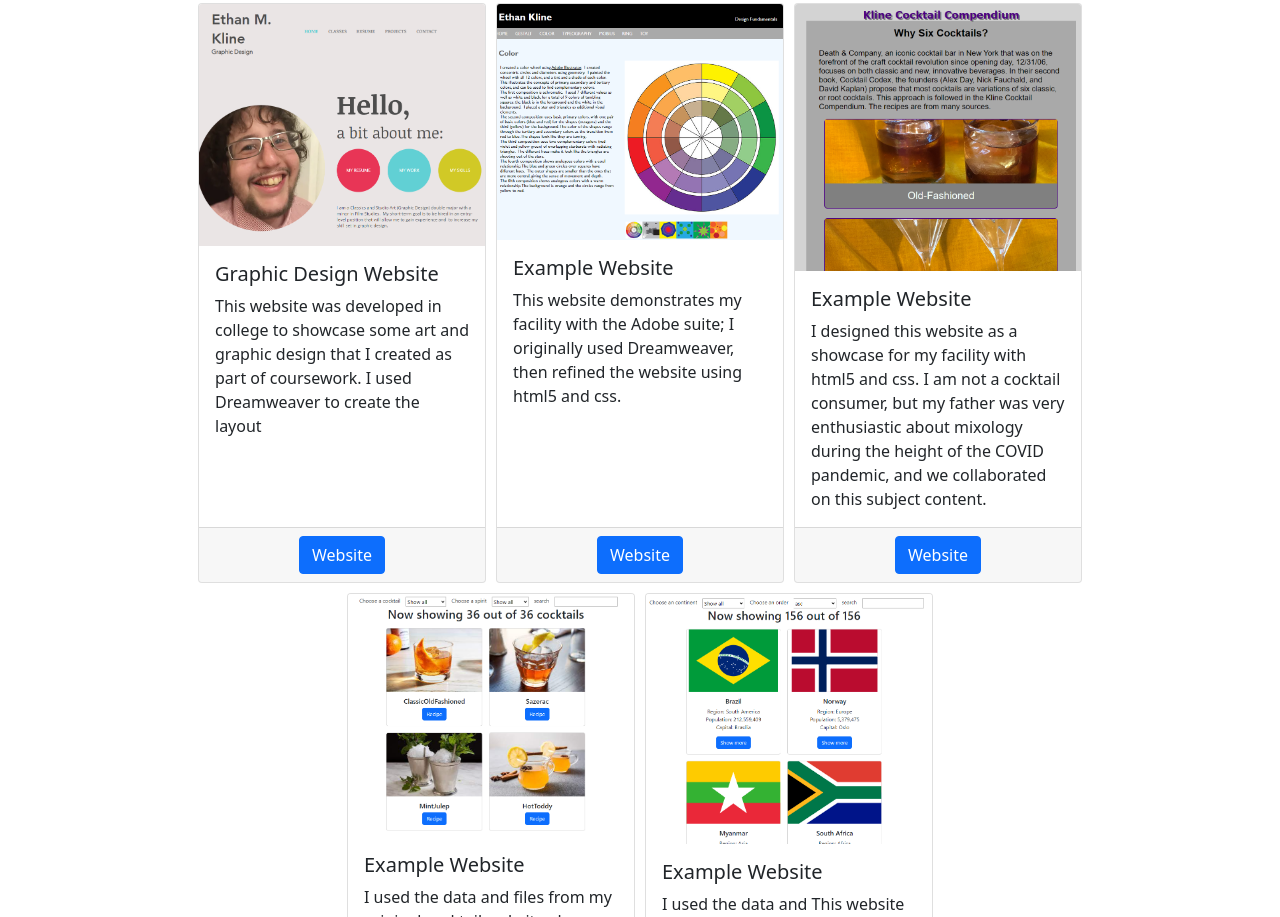
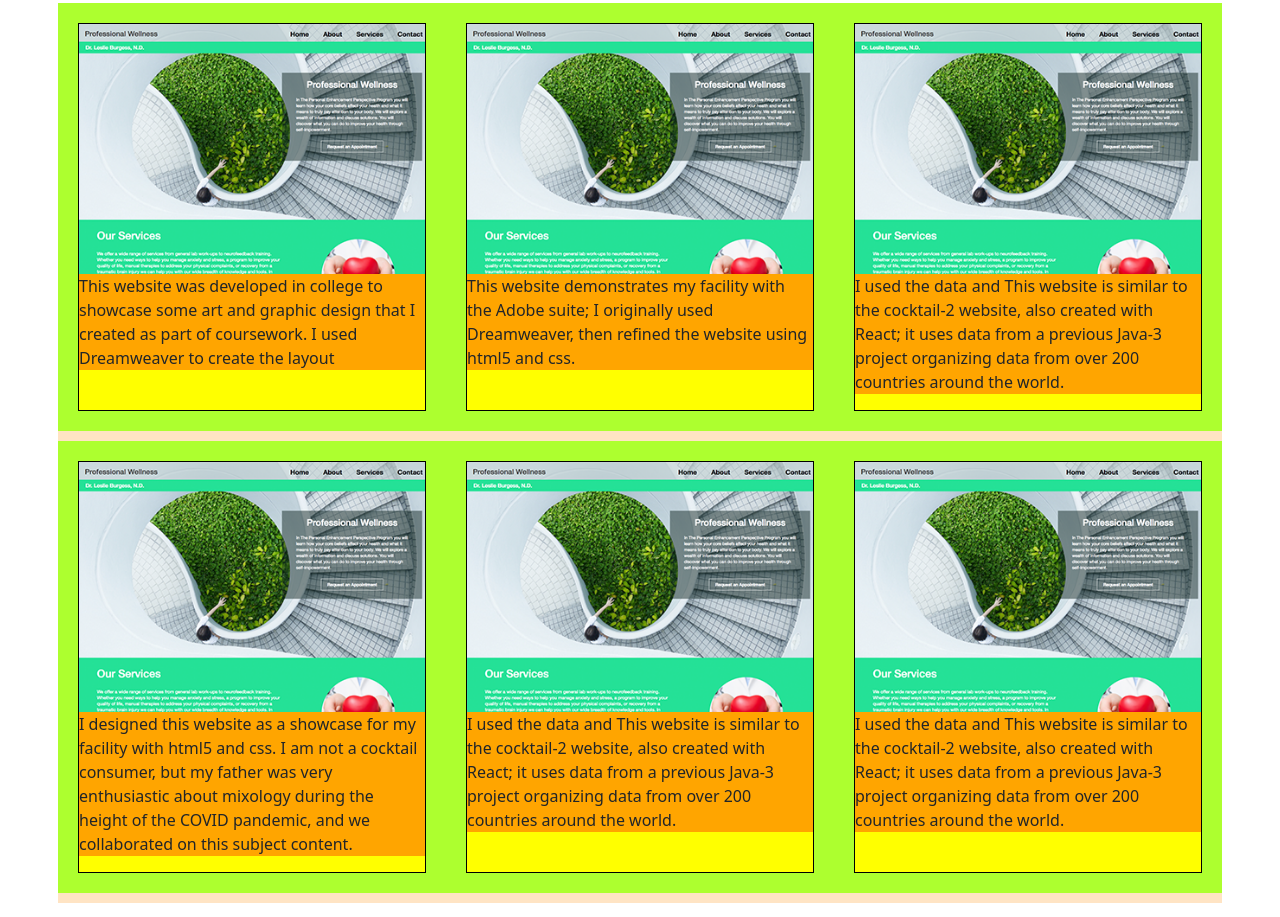
Before and after one commit to suburbandox/ethan-portfolio, a plain HTML site: page index.html in a window 1280 px wide. Shown: the part 2043-2960 px from the top of the page. Drawn offline with nearby package versions, Linux system fonts and the light colour scheme.

Commit message:
added new grid

```diff
--- a/index.css
+++ b/index.css
@@ -1,6 +1,7 @@
 h1{
     text-align: center;
 }
+/* nav */
 .navbar{
     padding: 0px;
     background-color: #808080;
@@ -28,18 +29,20 @@ h1{
 }
 .navbar li{
     float: left;
+}
 
-}
 .container{
-
     padding: 0px;
 }
 .blue{
     display: flex;
     flex-wrap: wrap;
-    gap: 10px;
+    gap: 30px;
     justify-content: center;
+    background-color: lightcyan;
+    margin-top: 100px;
 }
+
 .big{
     background-color: rgb(217, 234, 233);
 }
@@ -50,13 +53,23 @@ h1{
 section{
     padding: 150px 0;
 }
-button{
-    margin: auto;
-    display: block;
+.red{
+
+    background-color: bisque;
 }
-row1{
-    width: 25%;
+.green{
+    padding: 20px;
+    margin-bottom: 10px;
+    background-color: greenyellow;
 }
-row2{
-    width: 75%;
+.orange{
+    background-color: orange;
 }
+.yellow{
+    background-color: yellow;
+    border: 1px solid black;
+    height: 100%;
+}
+ .red img{
+    width: 100%;
+}
--- a/index.html
+++ b/index.html
@@ -28,40 +28,43 @@
       <ul>
         <li>To obtain experience in web development/design or computer software development </li>
         <li>To develop skills and experience that may lead to long-term employment opportunities</li>
-        <li>To network with individuals in the software development and IT community that can provide guidance for career development</li>
-        <li>My Personal Vision is to be a strong member of a team that produces outstanding web design services working for a company that values its employees. </li>
+        <li>To network with individuals in the software development and IT community that can provide guidance for
+          career development</li>
+        <li>My Personal Vision is to be a strong member of a team that produces outstanding web design services working
+          for a company that values its employees. </li>
       </ul>
       <h2>Education</h2>
 
       <h5>The University of Iowa</h5>
       <ul>
-        <li>B.A.  Major: 	Classics (Ancient Civilizations) and Studio Art (Graphic Design)(GPA 3.39) 	May, 2018</li>
+        <li>B.A. Major: Classics (Ancient Civilizations) and Studio Art (Graphic Design)(GPA 3.39) May, 2018</li>
       </ul>
       <h5>Kirkwood Community College</h5>
       <ul>
-        <li>Medical Assistant Program (GPA 3.68)	2019-2021</li>
-        <li>	Computer Software Development (GPA 3.9)	2021-2024</li>
-        <li>		.NET Programming Certificate	2023</li>
-        <li>		JAVA Programming Certificate	2023</li>
+        <li>Medical Assistant Program (GPA 3.68) 2019-2021</li>
+        <li> Computer Software Development (GPA 3.9) 2021-2024</li>
+        <li> .NET Programming Certificate 2023</li>
+        <li> JAVA Programming Certificate 2023</li>
       </ul>
       <h2>Work Experience</h2>
       <ul>
-        <li>Unit Testing (Quality Assurance) Internship, ACT, Iowa City	Summer 2022
+        <li>Unit Testing (Quality Assurance) Internship, ACT, Iowa City Summer 2022
           Supervisor: Trish Turner
         </li>
         <ol>
           <li>Assisted with creating continuous integration infrastructure and environments </li>
           <li>Developed a dashboard to indicate progress and status of all CI pipelines </li>
-            <li>Helped ensure software quality in an Agile development environment by highlighting gaps in documentation</li>
+          <li>Helped ensure software quality in an Agile development environment by highlighting gaps in documentation
+          </li>
         </ol>
-          <li>Graphic Design, self-employed 	2018-2020</li>
+        <li>Graphic Design, self-employed 2018-2020</li>
       </ul>
       <h2>Honors and Awards</h2>
       <ul>
-        <li>Eagle Scout, BSA	2012</li>
-        <li>University of Iowa Dance Marathon Scholarship	2013-2017</li>
-        <li>Dean’s List, University of Iowa	2017-2018</li>
-        <li>Dean’s List, Kirkwood Community College	2019-2023</li>
+        <li>Eagle Scout, BSA 2012</li>
+        <li>University of Iowa Dance Marathon Scholarship 2013-2017</li>
+        <li>Dean’s List, University of Iowa 2017-2018</li>
+        <li>Dean’s List, Kirkwood Community College 2019-2023</li>
       </ul>
       <h2>Computer Skills</h2>
       <ul>
@@ -69,7 +72,7 @@
         <li>Programming Languages: Python, C-#, JAVA</li>
         <li>Database: SQL; SQLExpress, MySQL, PHP</li>
         <li>Microsoft Office Suite: Word, Excel, PowerPoint, Access</li>
-        <li>Adobe Creative Suite: Photoshop, Lightroom,  Illustrator, InDesign, Dreamweaver, After Effects</li>
+        <li>Adobe Creative Suite: Photoshop, Lightroom, Illustrator, InDesign, Dreamweaver, After Effects</li>
         <li>3D Modeling: Blender, 3DX Max</li>
       </ul>
     </div>
@@ -77,79 +80,177 @@
   <section id="About" class="big">
     <div class="container">
       <h1>About</h1>
-      <p>Motivated and detail-oriented software development student with a passion for creating innovative solutions. Currently completing a degree (almost done!) in software development, I possess a strong foundation in programming languages and development methodologies. Known for my hardworking and reliable nature, I thrive in collaborative environments and am adept at problem-solving. Beyond my academic pursuits, I bring a well-rounded perspective to my work, thanks to my close-knit family of three brothers and our beloved canine companions. Eager to contribute my skills and dedication to a dynamic team in the software development field.</p>
+      <p>Motivated and detail-oriented software development student with a passion for creating innovative solutions.
+        Currently completing a degree (almost done!) in software development, I possess a strong foundation in
+        programming languages and development methodologies. Known for my hardworking and reliable nature, I thrive in
+        collaborative environments and am adept at problem-solving. Beyond my academic pursuits, I bring a well-rounded
+        perspective to my work, thanks to my close-knit family of three brothers and our beloved canine companions.
+        Eager to contribute my skills and dedication to a dynamic team in the software development field.</p>
     </div>
   </section>
   <section id="Portfolio">
-      <div class="container">
+    <div class="container ">
       <h1>Portfolio</h1>
+      <div class="row red">
+        <div class="col-md-4 col-sm-6 green">
+          <div class="yellow">
+            <a href="http://emkline.wixsite.com/resume " target="_blank">
+              <img src="image/doctor.png" alt="">
+            </a>
+            <div class="orange">
+              <p>This website was developed in college to showcase some art and graphic design that I
+                created as part of coursework. I used Dreamweaver to create the layout
+              </p>
+            </div>
+          </div>
+        </div>
+        <div class="col-md-4 col-sm-6 green">
+          <div class="yellow">
+            <a href="https://suburbandox.github.io/my-art-website2/html/color.html" target="_blank">
+              <img src="image/doctor.png" alt="">
+            </a>
+            <div class="orange">
+              <p>This website demonstrates my facility with the Adobe suite; I originally used
+                Dreamweaver, then refined the website using html5 and css.
+              </p>
+            </div>
+          </div>
+        </div>
+        <div class="col-md-4 col-sm-6 green">
+          <div class="yellow">
+            <a href="https://suburbandox.github.io/Ethan-Cocktail-Website/index.html " target="_blank">
+              <img src="image/doctor.png" alt="">
+            </a>
+            <div class="orange">
+              <p>I used the data and This website is similar to the cocktail-2 website, also created
+                with React; it uses data from a previous Java-3 project organizing data from over 200 countries around the
+                world.
+              </p>
+            </div>
+          </div>
+        </div>
+         <div class="col-md-4 col-sm-6 green">
+          <div class="yellow">
+            <a href="https://suburbandox.github.io/ethan-cocktail-website2/ " target="_blank">
+              <img src="image/doctor.png" alt="">
+            </a>
+            <div class="orange">
+              <p>I designed this website as a showcase for my facility with html5 and css. I am not a
+                cocktail consumer, but my father was very enthusiastic about mixology during the height of the COVID
+                pandemic, and we collaborated on this subject content.
+              </p>
+            </div>
+          </div>
+        </div>
+        <div class="col-md-4 col-sm-6 green">
+          <div class="yellow">
+            <a href="https://suburbandox.github.io/countries/" target="_blank">
+              <img src="image/doctor.png" alt="">
+            </a>
+            <div class="orange">
+              <p>I used the data and This website is similar to the cocktail-2 website, also created
+                with React; it uses data from a previous Java-3 project organizing data from over 200 countries around the
+                world.
+              </p>
+            </div>
+          </div>
+        </div>
+        <div class="col-md-4 col-sm-6 green">
+          <div class="yellow">
+            <a href="https://suburbandox.github.io/klinecookbook2/" target="_blank">
+              <img src="image/doctor.png" alt="">
+            </a>
+            <div class="orange">
+              <p>I used the data and This website is similar to the cocktail-2 website, also created
+                with React; it uses data from a previous Java-3 project organizing data from over 200 countries around the
+                world.
+              </p>
+            </div>
+          </div>
+        </div>
+
+
+      </div>
+
       <div class="blue">
         <div class="card" style="width: 18rem;">
+          <a href="http://emkline.wixsite.com/resume " target="_blank">
             <img src="image/wixsite.png" class="card-img-top" alt="...">
+
+          </a>
           <div class="card-body">
             <h5 class="card-title">Graphic Design Website</h5>
             <p class="card-text">This website was developed in college to showcase some art and graphic design that I
               created as part of coursework. I used Dreamweaver to create the layout</p>
 
           </div>
-          <div class="card-footer" style="text-align: center;">
-            <a href="http://emkline.wixsite.com/resume " class="btn btn-primary" target="_blank">Website</a>
+
+        </div>
+        <div class="card" style="width: 18rem;">
+          <a href="https://suburbandox.github.io/my-art-website2/html/color.html" target="_blank">
+
+            <img src="image/colorsite.png" class="card-img-top" alt="...">
+          </a>
+          <div class="card-body">
+            <h5 class="card-title">Example Website</h5>
+            <p class="card-text">This website demonstrates my facility with the Adobe suite; I originally used
+              Dreamweaver, then refined the website using html5 and css. </p>
+
+          </div>
+
+        </div>
+        <div class="card" style="width: 18rem;">
+          <a href="https://suburbandox.github.io/Ethan-Cocktail-Website/index.html" target="_blank">
+
+            <img src="image/cocktailsite.png" class="card-img-top" alt="...">
+          </a>
+          <div class="card-body">
+            <h5 class="card-title">Example Website</h5>
+            <p class="card-text">I designed this website as a showcase for my facility with html5 and css. I am not a
+              cocktail consumer, but my father was very enthusiastic about mixology during the height of the COVID
+              pandemic, and we collaborated on this subject content. </p>
+
+          </div>
+
+        </div>
+        <div class="card" style="width: 18rem;">
+          <a href="https://suburbandox.github.io/ethan-cocktail-website2/" target="_blank">
+            <img src="image/cocktailsite2.png" class="card-img-top" alt="...">
+          </a>
+          <div class="card-body">
+            <h5 class="card-title">Example Website</h5>
+            <p class="card-text">I used the data and files from my original cocktail website above and created a new
+              site with more effective filters and a search bar. I was teaching myself to use React to accomplish this
+              task. </p>
+
+          </div>
+
+        </div>
+        <div class="card" style="width: 18rem;">
+          <a href="https://suburbandox.github.io/countries/" target="_blank">
+
+            <img src="image/countrysite.png" class="card-img-top" alt="...">
+          </a>
+          <div class="card-body">
+            <h5 class="card-title">Example Website</h5>
+            <p class="card-text">I used the data and This website is similar to the cocktail-2 website, also created
+              with React; it uses data from a previous Java-3 project organizing data from over 200 countries around the
+              world. </p>
+
           </div>
         </div>
-        <div class="card" style="width: 18rem;">
-          <img src="image/colorsite.png" class="card-img-top" alt="...">
-          <div class="card-body">
-            <h5 class="card-title">Example Website</h5>
-            <p class="card-text">This website demonstrates my facility with the Adobe suite; I originally used Dreamweaver, then refined the website using html5 and css. </p>
-
-          </div>
-          <div class="card-footer" style="text-align: center;">
-            <a href="https://suburbandox.github.io/my-art-website2/html/color.html  " class="btn btn-primary" target="_blank">Website</a>
-          </div>
-        </div>
-        <div class="card" style="width: 18rem;">
-          <img src="image/cocktailsite.png" class="card-img-top" alt="...">
-          <div class="card-body">
-            <h5 class="card-title">Example Website</h5>
-            <p class="card-text">I designed this website as a showcase for my facility with html5 and css.  I am not a cocktail consumer, but my father was very enthusiastic about mixology during the height of the COVID pandemic, and we collaborated on this subject content.  </p>
-
-          </div>
-          <div class="card-footer" style="text-align: center;">
-            <a href="https://suburbandox.github.io/Ethan-Cocktail-Website/index.html  " class="btn btn-primary" target="_blank">Website</a>
-          </div>
-        </div>
-        <div class="card" style="width: 18rem;">
-          <img src="image/cocktailsite2.png" class="card-img-top" alt="...">
-          <div class="card-body">
-            <h5 class="card-title">Example Website</h5>
-            <p class="card-text">I used the data and files from my original cocktail website above and created a new site with more effective filters and a search bar. I was teaching myself to use React to accomplish this task.  </p>
-
-          </div>
-          <div class="card-footer" style="text-align: center;">
-            <a href="https://suburbandox.github.io/ethan-cocktail-website2/" class="btn btn-primary" target="_blank">Website</a>
-          </div>
-        </div>
-        <div class="card" style="width: 18rem;">
-          <img src="image/countrysite.png" class="card-img-top" alt="...">
-          <div class="card-body">
-            <h5 class="card-title">Example Website</h5>
-            <p class="card-text">I used the data and This website is similar to the cocktail-2 website, also created with React; it uses data from a previous Java-3 project organizing data from over 200 countries around the world.   </p>
-
-          </div>
-          <div class="card-footer" style="text-align: center;">
-            <a href="https://suburbandox.github.io/countries/" class="btn btn-primary" target="_blank">Website</a>
-          </div>
-        </div>
-
       </div>
     </div>
   </section>
   <section id="Contact" class="big2">
     <div class="container">
-        <a href="https://emkline.wixsite.com/contact-me" target="_blank"> <h1>Contact</h1></a>
+      <a href="https://emkline.wixsite.com/contact-me" target="_blank">
+        <h1>Contact</h1>
+      </a>
 
     </div>
   </section>
   <script src="index..js"></script>
 </body>
+
 </html>
```
Also changed, not shown: image/doctor.png (added). Lines whose indentation alone changed are shown as unchanged.
